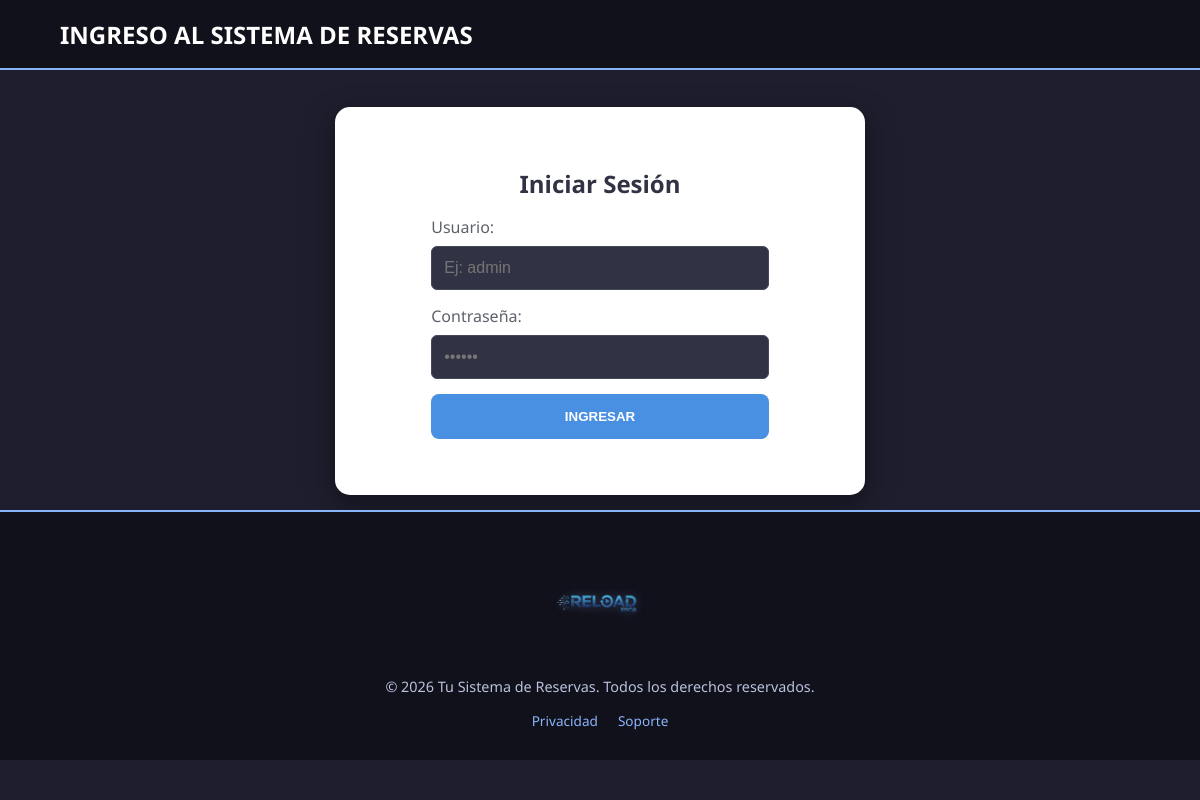
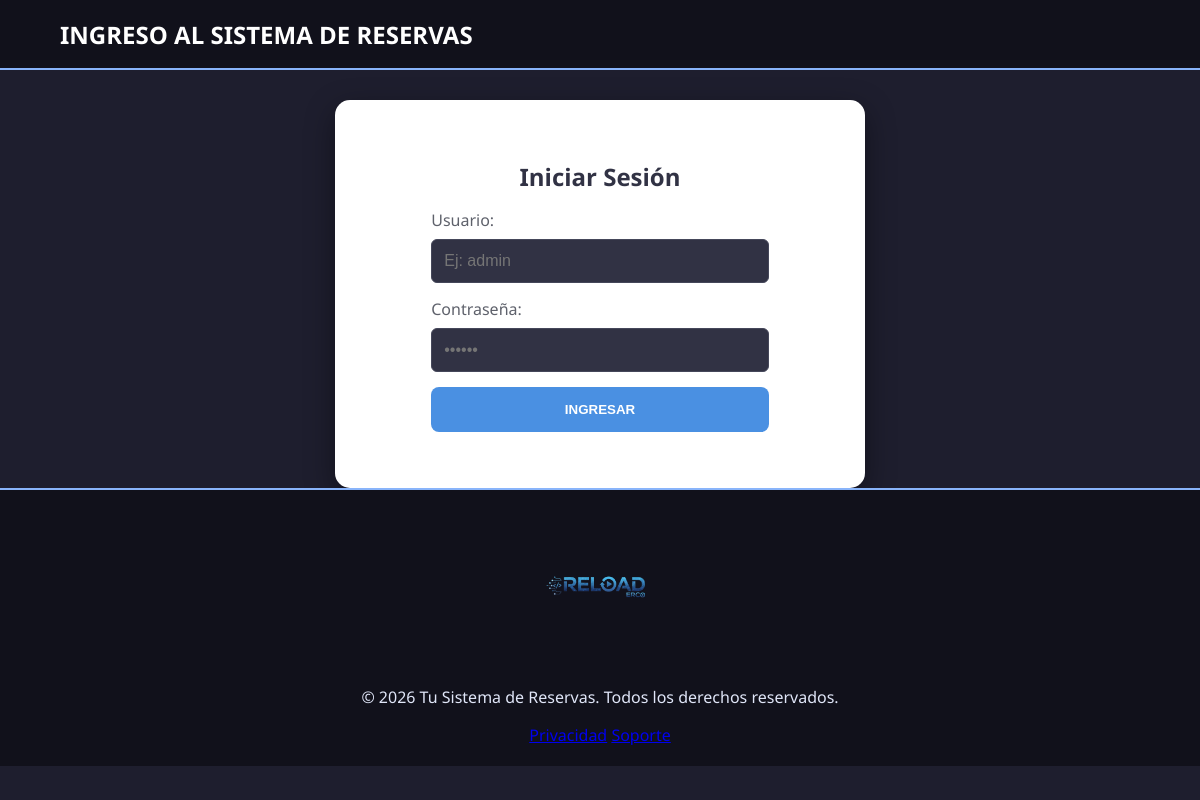
Before and after one commit to Ernesco/Reservas, an Electron app: page public/index.html in a window 1200 px wide. Drawn offline with Linux system fonts and the light colour scheme.

```diff
--- a/public/style.css
+++ b/public/style.css
@@ -394,60 +394,41 @@
 
 /* ... (Todo tu código anterior se mantiene igual) ... */
 
-/* --- FOOTER MODERNO --- */
+/* --- AJUSTE AL BODY PARA FOOTER PEGAJOSO --- */
+html, body {
+    height: 100%; /* Obliga al documento a ocupar toda la pantalla */
+    margin: 0;
+}
+
+body {
+    display: flex;
+    flex-direction: column; /* Organiza el contenido en columna */
+    min-height: 100vh;
+}
+
+/* --- ESTILO DEL FOOTER --- */
 footer {
     width: 100%;
-    background-color: #11111b; /* Mismo color que el header */
-    border-top: 2px solid #89b4fa; /* Línea azul superior */
-    padding: 30px 5%;
-    margin-top: auto; /* Empuja el footer al final si hay poco contenido */
-    box-sizing: border-box;
+    background-color: #11111b !important; /* Color sólido para que no se vea lo de atrás */
+    border-top: 2px solid #89b4fa;
+    padding: 20px 0;
+    margin-top: auto; /* ESTO empuja el footer al final absoluto */
+    z-index: 1001; /* Asegura que esté por encima de cualquier otro elemento */
+    display: flex;
+    justify-content: center;
+    align-items: center;
 }
 
 .footer-contenido {
     display: flex;
     flex-direction: column;
     align-items: center;
-    gap: 15px;
-    max-width: 1200px;
-    margin: 0 auto;
+    width: 100%;
 }
 
 .footer-logo {
-    max-width: 120px; /* Ajusta el tamaño de tu imagen aquí */
+    display: block; /* Asegura que se comporte como bloque */
+    max-width: 150px; /* Tamaño visible */
     height: auto;
-    filter: drop-shadow(0 0 5px rgba(137, 180, 250, 0.3)); /* Brillo sutil azul */
+    margin-bottom: 10px;
 }
-
-footer p {
-    color: #bac2de;
-    font-size: 0.9rem;
-    margin: 0;
-}
-
-.footer-links {
-    display: flex;
-    gap: 20px;
-}
-
-.footer-links a {
-    color: #89b4fa;
-    text-decoration: none;
-    font-size: 0.85rem;
-    transition: 0.3s;
-}
-
-.footer-links a:hover {
-    color: #f38ba8; /* Color rosa al pasar el mouse */
-}
-
-/* --- AJUSTE MEDIA QUERY PARA EL FOOTER --- */
-@media (max-width: 768px) {
-    footer {
-        padding: 20px 5%;
-    }
-
-    .footer-logo {
-        max-width: 90px;
-    }
-}
```
